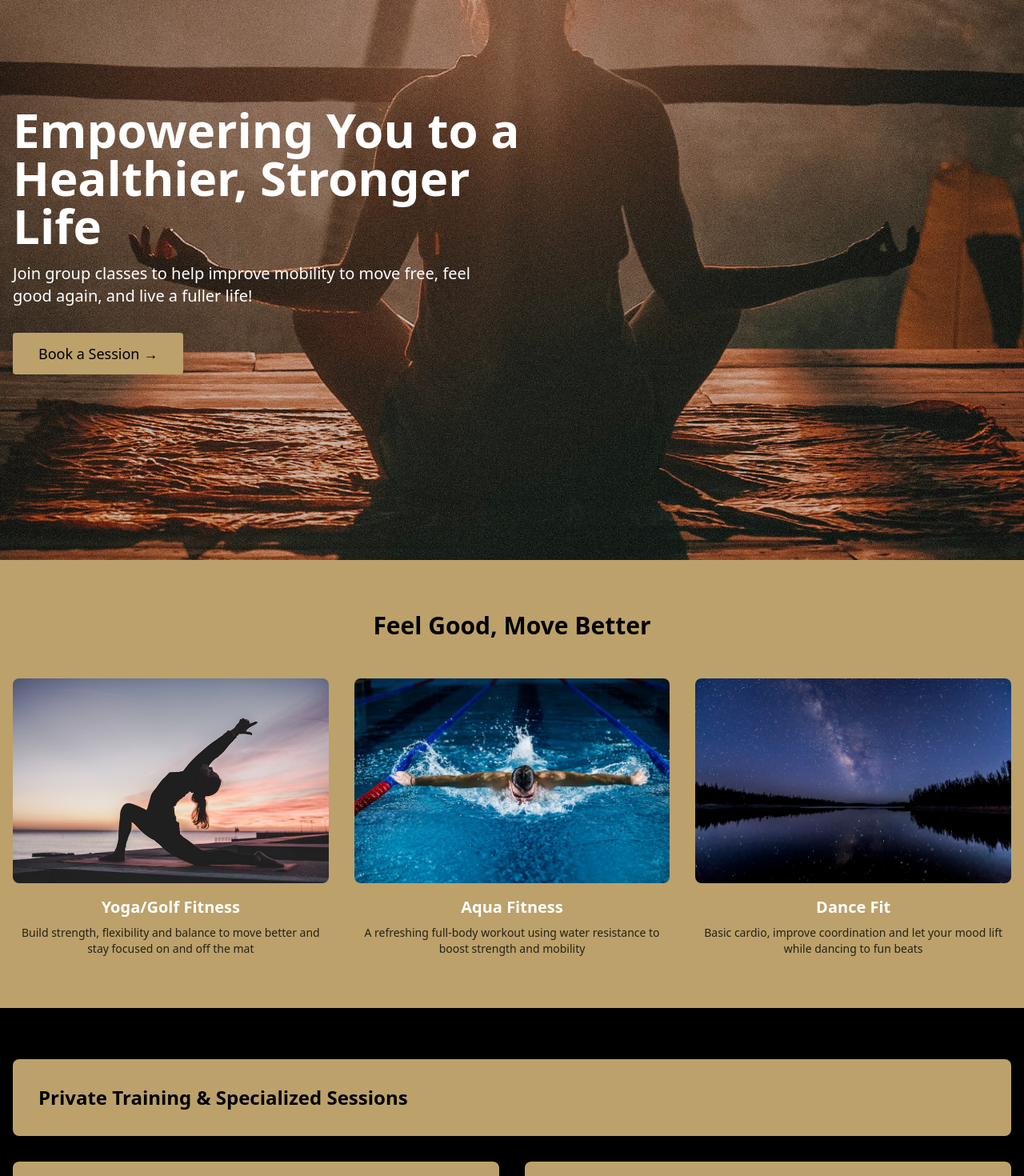
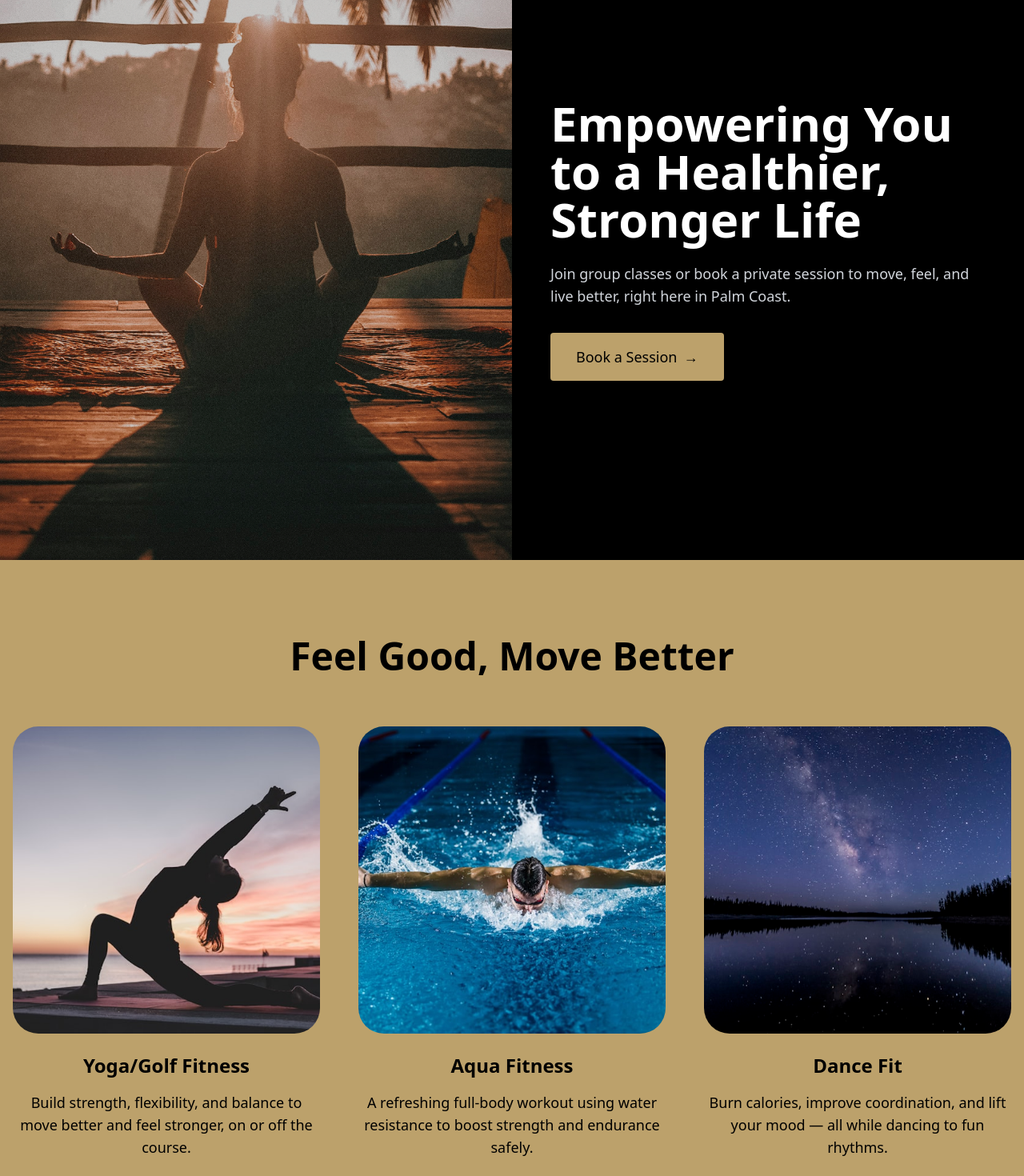
Before and after one commit to MidnightOracle/victoria-villano-fitness, a React (Vite) app: page / in a window 1280 px wide. Shown: the part 180-1650 px from the top of the page at 80% size. Built offline with nearby package versions, Linux system fonts and the light colour scheme.

Commit message:
feat: update site design with modern styling and consistent theme

```diff
--- a/src/pages/Contact.tsx
+++ b/src/pages/Contact.tsx
@@ -7,61 +7,92 @@ const Contact: React.FC = () => {
   };
 
   return (
-    <div className="container mx-auto px-4 py-8">
-      <div className="max-w-2xl mx-auto">
-        <h1 className="text-4xl font-bold mb-8">Contact Us</h1>
+    <div className="min-h-screen bg-[#bca16b]">
+      {/* Hero Section */}
+      <section className="py-24">
+        <div className="container mx-auto px-4">
+          <h1 className="text-5xl font-bold text-center mb-6 text-black">Get in Touch</h1>
+          <p className="text-center text-black text-lg mb-12 max-w-2xl mx-auto">
+            Ready to start your fitness journey? Contact me for personalized training sessions or join our group classes in Palm Coast.
+          </p>
+        </div>
+      </section>
 
-        <form onSubmit={handleSubmit} className="space-y-6">
+      {/* Contact Form Section */}
+      <section className="pb-24">
+        <div className="container mx-auto px-4">
+          <div className="max-w-2xl mx-auto bg-white rounded-[32px] p-12 shadow-xl">
+            <form onSubmit={handleSubmit} className="space-y-8">
               <div>
-            <label htmlFor="name" className="block text-sm font-medium mb-2">
+                <label htmlFor="name" className="block text-lg font-medium mb-3 text-black">
                   Name
                 </label>
                 <input
                   type="text"
                   id="name"
                   name="name"
-              className="w-full px-4 py-2 bg-gray-800 border border-gray-700 rounded-md focus:outline-none focus:ring-2 focus:ring-[#bca16b] text-white"
+                  className="w-full px-6 py-4 bg-gray-50 border border-gray-200 rounded-xl focus:outline-none focus:ring-2 focus:ring-[#bca16b] text-black text-lg"
                   placeholder="Your name"
                   required
                 />
               </div>
 
               <div>
-            <label htmlFor="email" className="block text-sm font-medium mb-2">
+                <label htmlFor="email" className="block text-lg font-medium mb-3 text-black">
                   Email
                 </label>
                 <input
                   type="email"
                   id="email"
                   name="email"
-              className="w-full px-4 py-2 bg-gray-800 border border-gray-700 rounded-md focus:outline-none focus:ring-2 focus:ring-[#bca16b] text-white"
+                  className="w-full px-6 py-4 bg-gray-50 border border-gray-200 rounded-xl focus:outline-none focus:ring-2 focus:ring-[#bca16b] text-black text-lg"
                   placeholder="Your email"
                   required
                 />
               </div>
 
               <div>
-            <label htmlFor="message" className="block text-sm font-medium mb-2">
+                <label htmlFor="message" className="block text-lg font-medium mb-3 text-black">
                   Message
                 </label>
                 <textarea
                   id="message"
                   name="message"
-              rows={4}
-              className="w-full px-4 py-2 bg-gray-800 border border-gray-700 rounded-md focus:outline-none focus:ring-2 focus:ring-[#bca16b] text-white"
-              placeholder="Your message"
+                  rows={6}
+                  className="w-full px-6 py-4 bg-gray-50 border border-gray-200 rounded-xl focus:outline-none focus:ring-2 focus:ring-[#bca16b] text-black text-lg"
+                  placeholder="Tell me about your fitness goals..."
                   required
                 ></textarea>
               </div>
 
               <button
                 type="submit"
-            className="w-full bg-[#bca16b] text-black py-3 px-4 rounded-md hover:bg-[#d4b87d] transition-colors font-semibold"
+                className="w-full bg-black text-white py-4 px-8 rounded-xl hover:bg-gray-900 transition-colors font-medium text-lg"
               >
                 Send Message
               </button>
             </form>
           </div>
+
+          {/* Contact Information */}
+          <div className="mt-16 text-center">
+            <div className="flex flex-col md:flex-row justify-center items-center gap-8">
+              <div className="flex items-center gap-2">
+                <span className="text-black font-medium text-lg">Call me at:</span>
+                <a href="tel:+13865693781" className="text-black font-bold text-lg hover:underline">
+                  +1-386-569-3781
+                </a>
+              </div>
+              <div className="flex items-center gap-2">
+                <span className="text-black font-medium text-lg">Email:</span>
+                <a href="mailto:victoria@example.com" className="text-black font-bold text-lg hover:underline">
+                  victoria@example.com
+                </a>
+              </div>
+            </div>
+          </div>
+        </div>
+      </section>
     </div>
   )
 }
--- a/src/pages/Home.tsx
+++ b/src/pages/Home.tsx
@@ -5,50 +5,79 @@ const Home: React.FC = () => {
   return (
     <div className="relative">
       {/* Hero Section */}
-      <section className="relative h-screen w-full bg-black flex items-center">
-        <div className="absolute inset-0">
+      <section className="relative min-h-screen w-full bg-black flex">
+        {/* Left side - Image */}
+        <div className="w-1/2 relative">
           <img
             src="/images/hero-meditation.jpg"
             alt="Meditation at sunset"
-            className="w-full h-full object-cover opacity-80"
+            className="w-full h-full object-cover"
           />
+          <div className="absolute inset-0 bg-black/20"></div>
         </div>
 
-        <div className="relative z-10 container mx-auto px-4">
-          <h1 className="text-5xl md:text-6xl font-bold mb-4 text-white max-w-2xl">
+        {/* Right side - Content */}
+        <div className="w-1/2 flex items-center bg-black p-12">
+          <div className="max-w-xl">
+            <h1 className="text-5xl md:text-6xl font-bold mb-6 text-white leading-tight">
               Empowering You to a Healthier, Stronger Life
             </h1>
-          <p className="text-xl text-white mb-8 max-w-xl">
-            Join group classes to help improve mobility to move free, feel good again, and live a fuller life!
+            <p className="text-lg text-gray-300 mb-8">
+              Join group classes or book a private session to move, feel, and live better, right here in Palm Coast.
             </p>
             <Link
               to="/contact"
-            className="inline-block bg-[#bca16b] text-black px-8 py-3 rounded text-lg font-medium hover:bg-[#d4b87d] transition-colors"
+              className="inline-flex items-center bg-[#bca16b] text-black px-8 py-4 rounded text-lg font-medium hover:bg-[#d4b87d] transition-colors"
             >
-            Book a Session →
+              Book a Session <span className="ml-2">→</span>
             </Link>
+          </div>
         </div>
       </section>
 
       {/* Feel Good, Move Better Section */}
-      <section className="py-16 bg-[#bca16b]">
+      <section className="py-24 bg-[#bca16b]">
         <div className="container mx-auto px-4">
-          <h2 className="text-3xl font-bold text-center mb-12 text-black">Feel Good, Move Better</h2>
-          <div className="grid grid-cols-1 md:grid-cols-3 gap-8">
+          <h2 className="text-5xl font-bold text-center mb-16 text-black">Feel Good, Move Better</h2>
+          <div className="grid grid-cols-1 md:grid-cols-3 gap-12">
             <div className="text-center">
-              <img src="/images/yoga-fitness.jpg" alt="Yoga/Golf Fitness" className="w-full h-64 object-cover rounded-lg mb-4" />
-              <h3 className="font-semibold text-xl mb-2">Yoga/Golf Fitness</h3>
-              <p className="text-sm text-black/80">Build strength, flexibility and balance to move better and stay focused on and off the mat</p>
+              <div className="rounded-[32px] overflow-hidden mb-6 aspect-square">
+                <img
+                  src="/images/yoga-fitness.jpg"
+                  alt="Yoga/Golf Fitness"
+                  className="w-full h-full object-cover"
+                />
+              </div>
+              <h3 className="text-2xl font-bold mb-4 text-black">Yoga/Golf Fitness</h3>
+              <p className="text-lg text-black">
+                Build strength, flexibility, and balance to move better and feel stronger, on or off the course.
+              </p>
             </div>
             <div className="text-center">
-              <img src="/images/aqua-fitness.jpg" alt="Aqua Fitness" className="w-full h-64 object-cover rounded-lg mb-4" />
-              <h3 className="font-semibold text-xl mb-2">Aqua Fitness</h3>
-              <p className="text-sm text-black/80">A refreshing full-body workout using water resistance to boost strength and mobility</p>
+              <div className="rounded-[32px] overflow-hidden mb-6 aspect-square">
+                <img
+                  src="/images/aqua-fitness.jpg"
+                  alt="Aqua Fitness"
+                  className="w-full h-full object-cover"
+                />
+              </div>
+              <h3 className="text-2xl font-bold mb-4 text-black">Aqua Fitness</h3>
+              <p className="text-lg text-black">
+                A refreshing full-body workout using water resistance to boost strength and endurance safely.
+              </p>
             </div>
             <div className="text-center">
-              <img src="/images/dance-fit.jpg" alt="Dance Fit" className="w-full h-64 object-cover rounded-lg mb-4" />
-              <h3 className="font-semibold text-xl mb-2">Dance Fit</h3>
-              <p className="text-sm text-black/80">Basic cardio, improve coordination and let your mood lift while dancing to fun beats</p>
+              <div className="rounded-[32px] overflow-hidden mb-6 aspect-square">
+                <img
+                  src="/images/dance-fit.jpg"
+                  alt="Dance Fit"
+                  className="w-full h-full object-cover"
+                />
+              </div>
+              <h3 className="text-2xl font-bold mb-4 text-black">Dance Fit</h3>
+              <p className="text-lg text-black">
+                Burn calories, improve coordination, and lift your mood — all while dancing to fun rhythms.
+              </p>
             </div>
           </div>
         </div>
```
Lines whose indentation alone changed are shown as unchanged.
